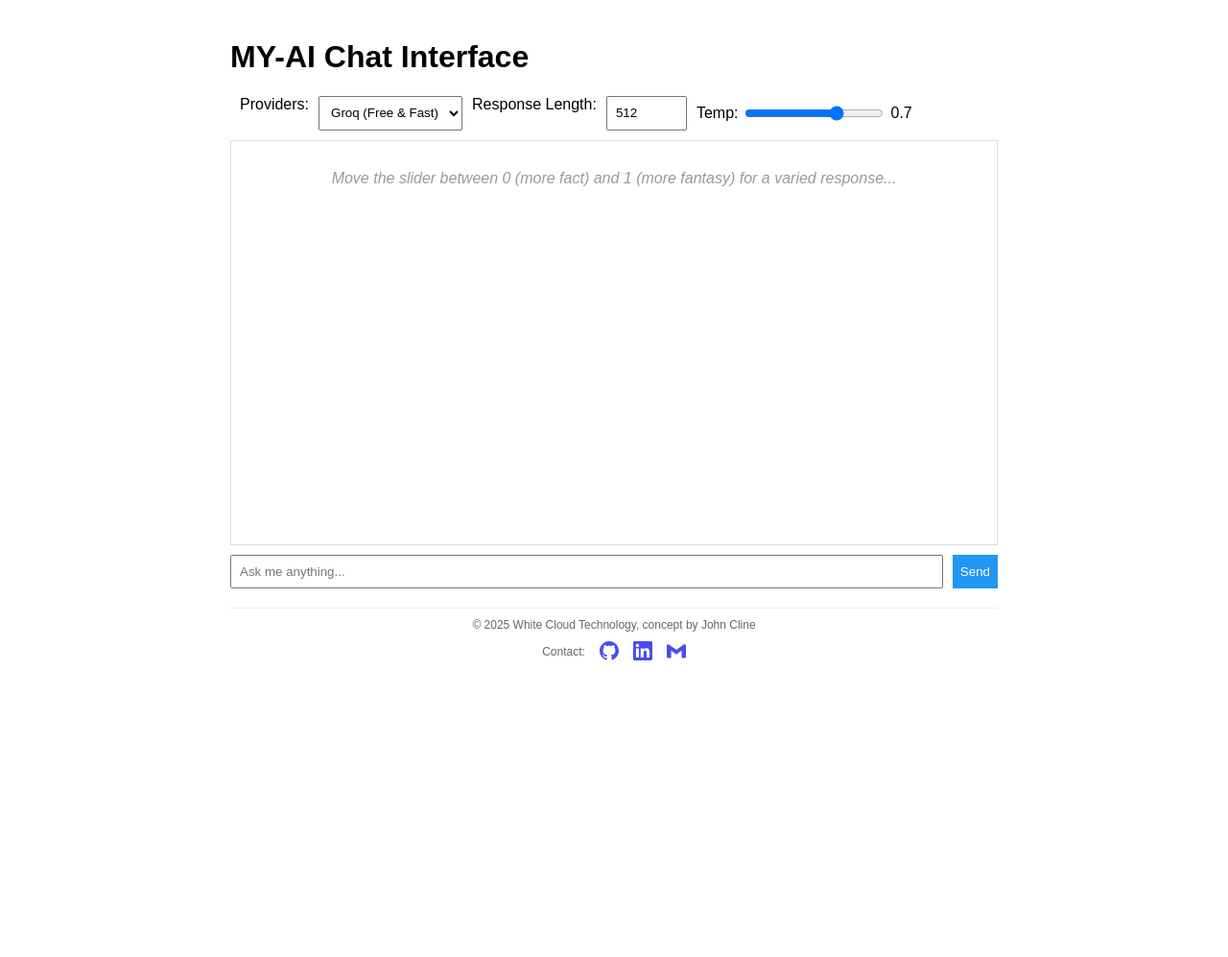
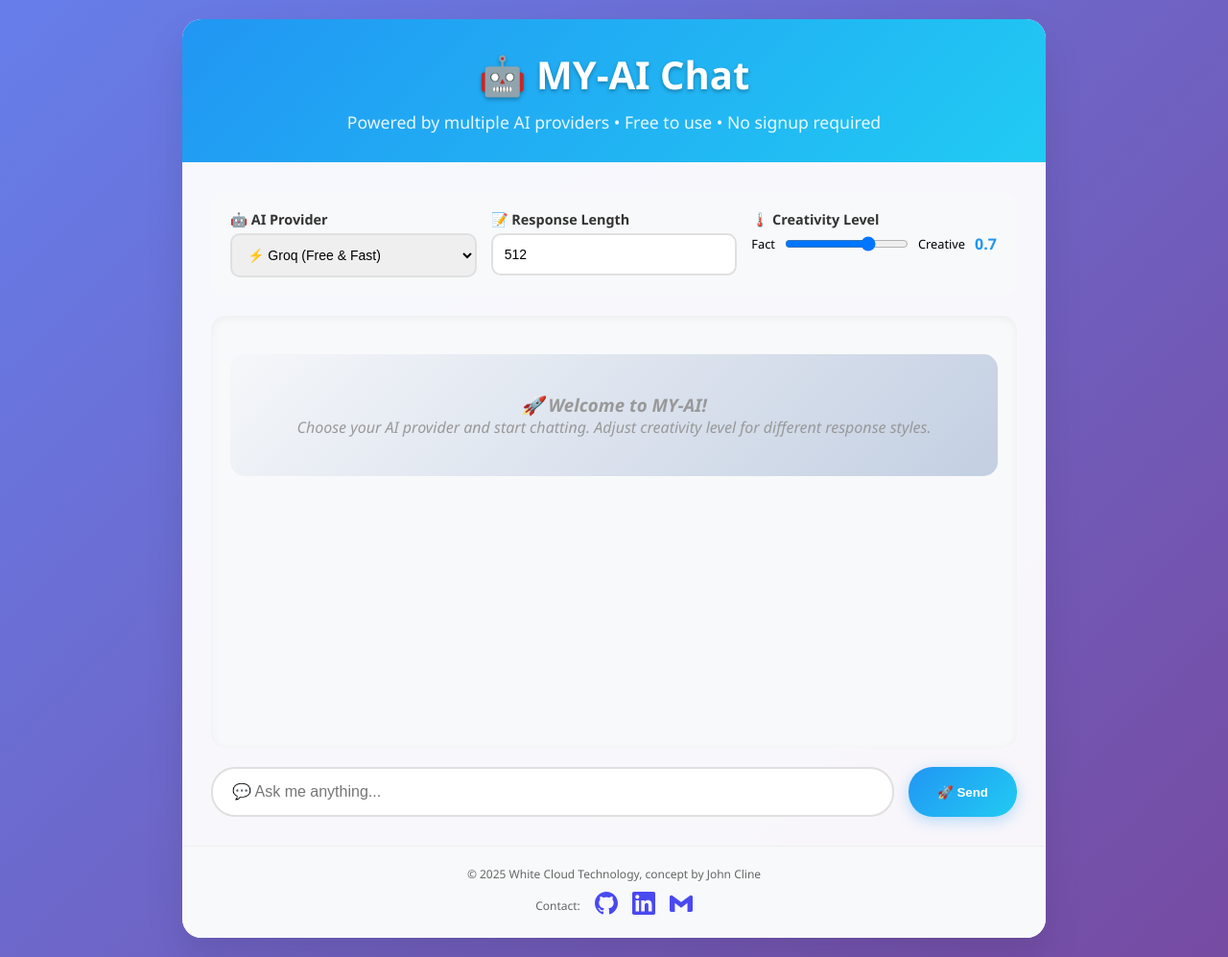
Before and after one commit to jcline7774/my_ai, a Flask app: page / in a window 1280 px wide. Shown: the whole page at 96% size. Before the commit the page ends 688 px from the top, so only its background shows below. Run offline with Flask 3, Linux system fonts and the light colour scheme.

Commit message:
Fixed index and took down from lightsail

```diff
--- a/templates/index.html
+++ b/templates/index.html
@@ -3,50 +3,228 @@
 <head>
     <title>MY-AI Chat</title>
     <style>
-        body { font-family: Arial, sans-serif; max-width: 800px; margin: 0 auto; padding: 20px; }
-        .chat-container { border: 1px solid #ddd; height: 400px; overflow-y: auto; padding: 10px; margin-bottom: 10px; }
-        .message { margin: 10px 0; padding: 10px; border-radius: 5px; }
-        .user { background: #e3f2fd; text-align: right; }
-        .ai { background: #f5f5f5; }
-        .controls { display: flex; gap: 10px; margin-bottom: 10px; }
-        select, input, button { padding: 8px; }
-        #prompt { flex: 1; }
-        #send { background: #2196f3; color: white; border: none; cursor: pointer; }
-        #send:hover { background: #1976d2; }
-        .loading { color: #666; font-style: italic; }
-        .placeholder { color: #999; font-style: italic; text-align: center; padding: 20px; }
-        .footer { text-align: center; margin-top: 20px; padding: 10px; color: #666; font-size: 12px; border-top: 1px solid #eee; }
-        .contact { display: flex; justify-content: center; align-items: center; gap: 15px; margin-top: 10px; }
-        .contact-icon { width: 20px; height: 20px; opacity: 0.7; transition: opacity 0.3s; }
-        .contact-icon:hover { opacity: 1; }
+        * { margin: 0; padding: 0; box-sizing: border-box; }
+        body {
+            font-family: 'Segoe UI', Tahoma, Geneva, Verdana, sans-serif;
+            background: linear-gradient(135deg, #667eea 0%, #764ba2 100%);
+            min-height: 100vh;
+            padding: 20px;
+        }
+        .container {
+            max-width: 900px;
+            margin: 0 auto;
+            background: rgba(255, 255, 255, 0.95);
+            border-radius: 20px;
+            box-shadow: 0 20px 40px rgba(0,0,0,0.1);
+            overflow: hidden;
+        }
+        .header {
+            background: linear-gradient(135deg, #2196f3 0%, #21cbf3 100%);
+            color: white;
+            padding: 30px;
+            text-align: center;
+        }
+        .header h1 {
+            font-size: 2.5em;
+            margin-bottom: 10px;
+            text-shadow: 0 2px 4px rgba(0,0,0,0.3);
+        }
+        .header p {
+            opacity: 0.9;
+            font-size: 1.1em;
+        }
+        .main-content {
+            padding: 30px;
+        }
+        .chat-container {
+            border: none;
+            height: 450px;
+            overflow-y: auto;
+            padding: 20px;
+            margin-bottom: 20px;
+            background: #f8f9fa;
+            border-radius: 15px;
+            box-shadow: inset 0 2px 10px rgba(0,0,0,0.05);
+        }
+        .message {
+            margin: 15px 0;
+            padding: 15px 20px;
+            border-radius: 20px;
+            max-width: 80%;
+            word-wrap: break-word;
+        }
+        .user {
+            background: linear-gradient(135deg, #667eea 0%, #764ba2 100%);
+            color: white;
+            margin-left: auto;
+            border-bottom-right-radius: 5px;
+        }
+        .ai {
+            background: white;
+            border: 1px solid #e0e0e0;
+            border-bottom-left-radius: 5px;
+            box-shadow: 0 2px 5px rgba(0,0,0,0.1);
+        }
+        .controls {
+            display: grid;
+            grid-template-columns: repeat(auto-fit, minmax(200px, 1fr));
+            gap: 15px;
+            margin-bottom: 20px;
+            padding: 20px;
+            background: #f8f9fa;
+            border-radius: 15px;
+        }
+        .control-group {
+            display: flex;
+            flex-direction: column;
+            gap: 5px;
+        }
+        .control-group label {
+            font-weight: 600;
+            color: #333;
+            font-size: 0.9em;
+        }
+        select, input[type="number"], input[type="text"] {
+            padding: 12px;
+            border: 2px solid #e0e0e0;
+            border-radius: 10px;
+            font-size: 14px;
+            transition: all 0.3s ease;
+        }
+        select:focus, input:focus {
+            outline: none;
+            border-color: #2196f3;
+            box-shadow: 0 0 0 3px rgba(33, 150, 243, 0.1);
+        }
+        .input-container {
+            display: flex;
+            gap: 15px;
+            margin-top: 20px;
+        }
+        #prompt {
+            flex: 1;
+            padding: 15px 20px;
+            border: 2px solid #e0e0e0;
+            border-radius: 25px;
+            font-size: 16px;
+            transition: all 0.3s ease;
+        }
+        #send {
+            background: linear-gradient(135deg, #2196f3 0%, #21cbf3 100%);
+            color: white;
+            border: none;
+            padding: 15px 30px;
+            border-radius: 25px;
+            cursor: pointer;
+            font-weight: 600;
+            transition: all 0.3s ease;
+            box-shadow: 0 4px 15px rgba(33, 150, 243, 0.3);
+        }
+        #send:hover {
+            transform: translateY(-2px);
+            box-shadow: 0 6px 20px rgba(33, 150, 243, 0.4);
+        }
+        .loading {
+            color: #666;
+            font-style: italic;
+            animation: pulse 1.5s infinite;
+        }
+        @keyframes pulse {
+            0%, 100% { opacity: 1; }
+            50% { opacity: 0.5; }
+        }
+        .placeholder {
+            color: #999;
+            font-style: italic;
+            text-align: center;
+            padding: 40px 20px;
+            background: linear-gradient(135deg, #f5f7fa 0%, #c3cfe2 100%);
+            border-radius: 15px;
+            margin: 20px 0;
+        }
+        .footer {
+            text-align: center;
+            padding: 20px;
+            color: #666;
+            font-size: 12px;
+            border-top: 1px solid #eee;
+            background: #f8f9fa;
+        }
+        .contact {
+            display: flex;
+            justify-content: center;
+            align-items: center;
+            gap: 15px;
+            margin-top: 10px;
+        }
+        .contact-icon {
+            width: 24px;
+            height: 24px;
+            opacity: 0.7;
+            transition: all 0.3s ease;
+        }
+        .contact-icon:hover {
+            opacity: 1;
+            transform: scale(1.1);
+        }
+        .temp-control {
+            display: flex;
+            align-items: center;
+            gap: 10px;
+        }
+        #temperature {
+            flex: 1;
+        }
+        #tempValue {
+            min-width: 30px;
+            font-weight: 600;
+            color: #2196f3;
+        }
     </style>
 </head>
 <body>
-    <h1>MY-AI Chat Interface</h1>
+    <div class="container">
+        <div class="header">
+            <h1>🤖 MY-AI Chat</h1>
+            <p>Powered by multiple AI providers • Free to use • No signup required</p>
+        </div>
+        <div class="main-content">
 
             <div class="controls">
-        <div style="display: flex; align-items: center; gap: 5px;"></div><label for="provider">Providers:</label>
+                <div class="control-group">
+                    <label for="provider">🤖 AI Provider</label>
                     <select id="provider">
-            <option value="groq">Groq (Free & Fast)</option>
-            <option value="deepseek">DeepSeek (Free)</option>
-            <option value="openrouter">OpenRouter (Paid)</option>
+                        <option value="groq">⚡ Groq (Free & Fast)</option>
+                        <option value="deepseek">🧠 DeepSeek (Free & Smart)</option>
+                        <option value="openrouter">💎 OpenRouter (Premium)</option>
                     </select>
-        <label for="maxTokens">Response Length: </label>
+                </div>
+                <div class="control-group">
+                    <label for="maxTokens">📝 Response Length</label>
                     <input type="number" id="maxTokens" value="512" min="50" max="2000" placeholder="Max tokens">
-        <div style="display: flex; align-items: center; gap: 5px;">
-            <label for="temperature">Temp:</label>
+                </div>
+                <div class="control-group">
+                    <label for="temperature">🌡️ Creativity Level</label>
+                    <div class="temp-control">
+                        <span style="font-size: 0.8em;">Fact</span>
                         <input type="range" id="temperature" min="0" max="1" step="0.1" value="0.7" oninput="updateTempLabel()">
+                        <span style="font-size: 0.8em;">Creative</span>
                         <span id="tempValue">0.7</span>
+                    </div>
                 </div>
             </div>
 
     <div id="chat" class="chat-container">
-        <div class="placeholder">Move the slider between 0 (more fact) and 1 (more fantasy) for a varied response...</div>
+        <div class="placeholder">
+            <h3>🚀 Welcome to MY-AI!</h3>
+            <p>Choose your AI provider and start chatting. Adjust creativity level for different response styles.</p>
+        </div>
     </div>
 
-    <div style="display: flex; gap: 10px;">
-        <input type="text" id="prompt" placeholder="Ask me anything..." onkeypress="if(event.key==='Enter') sendMessage()">
-        <button id="send" onclick="sendMessage()">Send</button>
+            <div class="input-container">
+                <input type="text" id="prompt" placeholder="💬 Ask me anything..." onkeypress="if(event.key==='Enter') sendMessage()">
+                <button id="send" onclick="sendMessage()">🚀 Send</button>
+            </div>
         </div>
 
     <script>
@@ -118,11 +296,13 @@
                         <path d="M20.447 20.452h-3.554v-5.569c0-1.328-.027-3.037-1.852-3.037-1.853 0-2.136 1.445-2.136 2.939v5.667H9.351V9h3.414v1.561h.046c.477-.9 1.637-1.85 3.37-1.85 3.601 0 4.267 2.37 4.267 5.455v6.286zM5.337 7.433c-1.144 0-2.063-.926-2.063-2.065 0-1.138.92-2.063 2.063-2.063 1.14 0 2.064.925 2.064 2.063 0 1.139-.925 2.065-2.064 2.065zm1.782 13.019H3.555V9h3.564v11.452zM22.225 0H1.771C.792 0 0 .774 0 1.729v20.542C0 23.227.792 24 1.771 24h20.451C23.2 24 24 23.227 24 22.271V1.729C24 .774 23.2 0 22.222 0h.003z"/>
                     </svg>
                 </a>
-            <a href="mailto:john7774@icloud.com.com" target="_blank">
+                <a href="mailto:john7774@icloud.com" target="_blank">
                     <svg class="contact-icon" viewBox="0 0 24 24" fill="currentColor">
                         <path d="M24 5.457v13.909c0 .904-.732 1.636-1.636 1.636h-3.819V11.73L12 16.64l-6.545-4.91v9.273H1.636A1.636 1.636 0 0 1 0 19.366V5.457c0-.904.732-1.636 1.636-1.636h.749L12 10.724l9.615-6.903h.749c.904 0 1.636.732 1.636 1.636z"/>
                     </svg>
                 </a>
             </div>
+        </div>
+    </div>
 </body>
 </html>
```
Also changed, not shown: README.md. Lines whose indentation alone changed are shown as unchanged.
